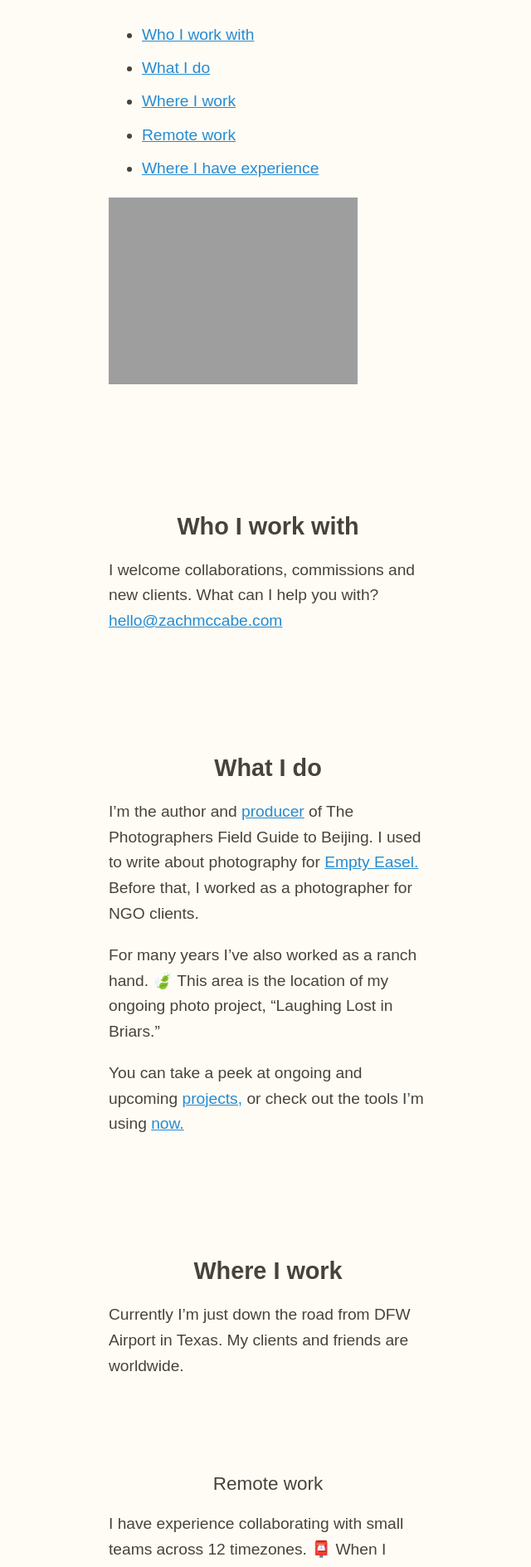
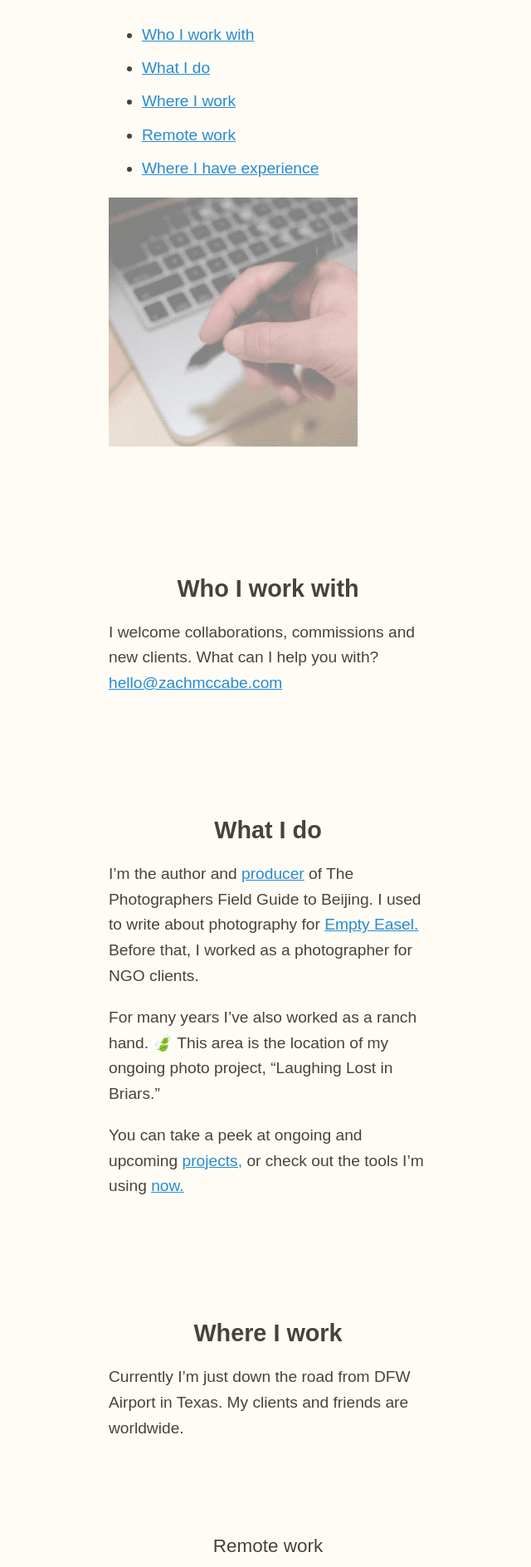
Before and after one commit to zachmccabe/zachmccabe.github.io, a Jekyll site: the page built from about.md, in a window 1280 px wide. Shown: the part 403-2291 px from the top of the page at 83% size, without its empty margins (317-957 px from the left). Built offline with Jekyll 4.4.1, drawn with Linux system fonts in a browser that asks for light colours.

Commit message:
Update about.md

```diff
--- a/about.md
+++ b/about.md
@@ -21,7 +21,7 @@ You can use this website to see what I'm up to [now.](https://www.zachmccabe.com
 + [Where I have experience](https://www.zachmccabe.com/about.html#where-i-have-experience)
 
 
-<img src="https://www.zachmccabe.com/assets/viz/penx300.png" alt="Twirling a pen" style="max-width:300px" />
+<img src="https://www.zachmccabe.com/assets/viz/pen-300.gif" alt="Twirling a pen" style="max-width:300px" />
 
 
 ## Who I work with
```
